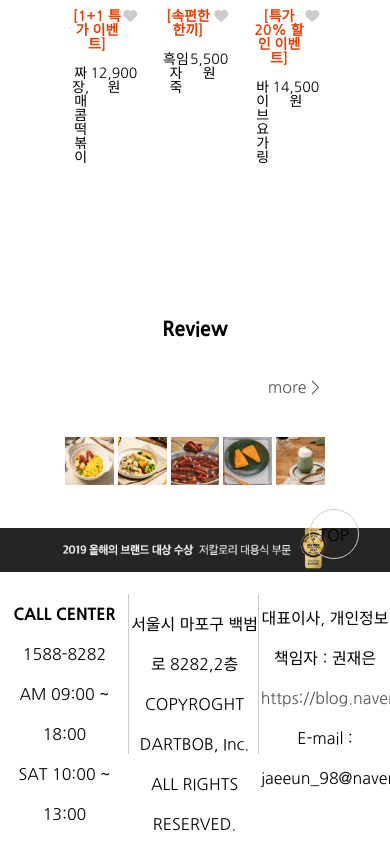
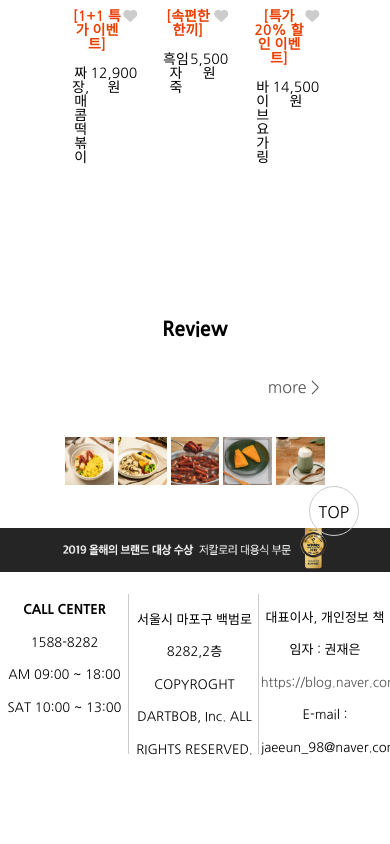
Before and after one commit to Jaeeun98/DartBob, a plain HTML site: page index.html in a window 390 px wide. Shown: the part 966-1810 px from the top of the page. After the commit the page ends 1740 px from the top, so only its background shows below. Drawn offline with Linux system fonts and the light colour scheme.

Commit message:
Title : Add
CSS max-width, 900

```diff
--- a/index.css
+++ b/index.css
@@ -261,3 +261,26 @@ footer div:not(:last-child) {
 footer h3 {
     font-weight: 800;
 }
+
+/*900px*/
+
+@media(max-width:900px){
+    .top {
+        bottom:-20%;
+    }
+
+    footer {
+        font-size:13px;
+    }
+
+    footer div:last-child {
+        padding-top:2%;
+    }
+}
+
+
+/*750px*/
+
+@media(max-width:750px){
+
+}
```
